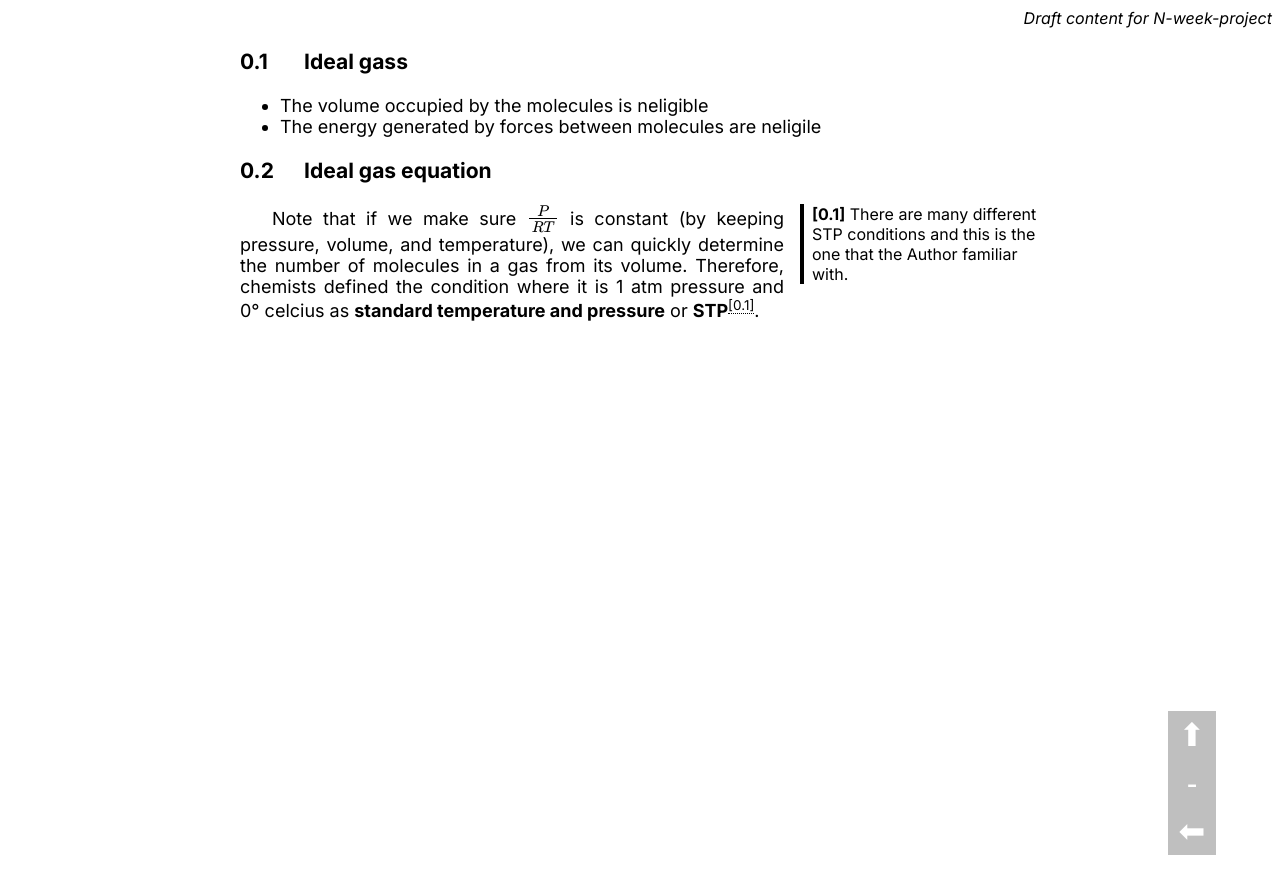
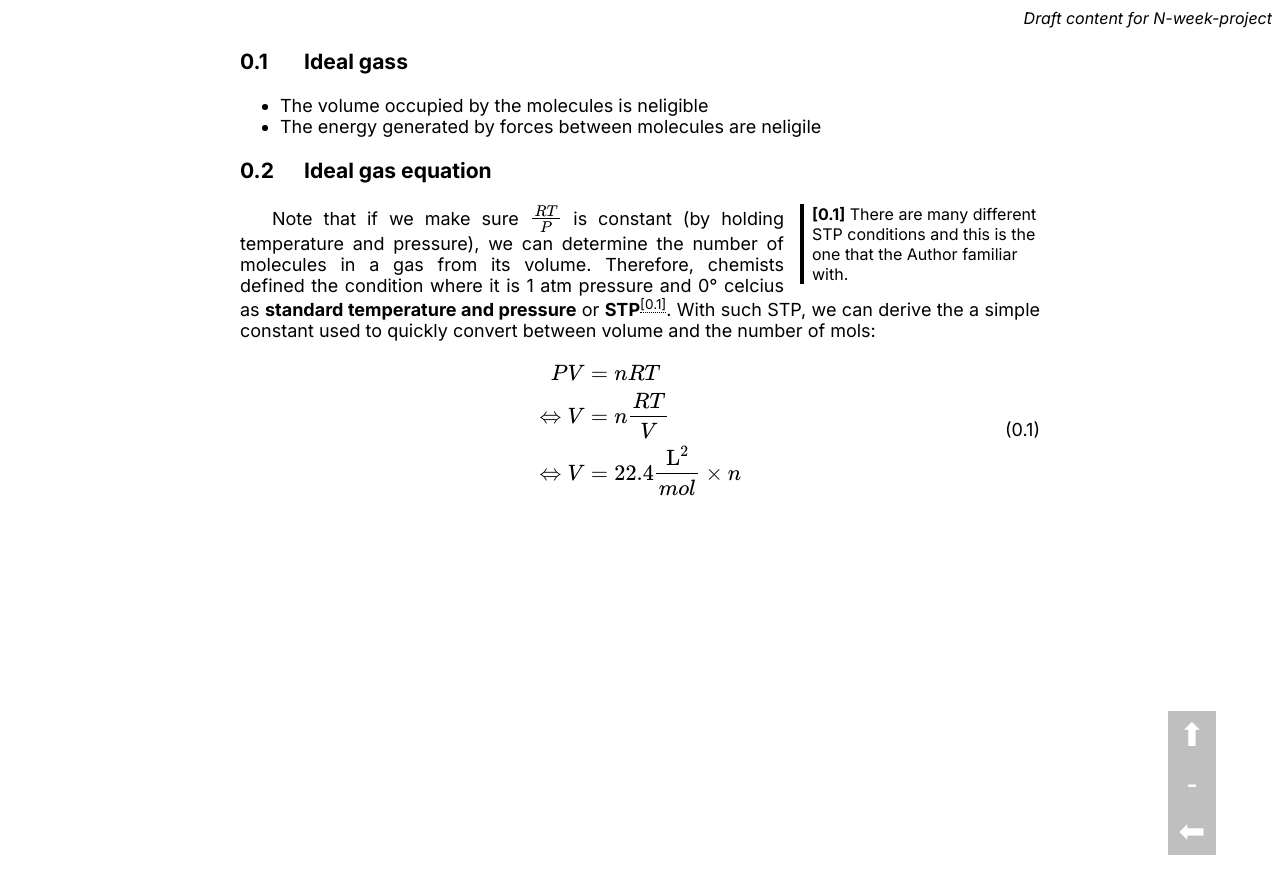
Before and after one commit to LukeNK/n-week-project, a Jekyll site: the page built from drafts/gases.md, in a window 1280 px wide. Shown: the top 894 px of the page. Built offline with Jekyll 4.4.1, drawn with Linux system fonts in a browser that asks for light colours.

Commit message:
Explaination for STP

```diff
--- a/drafts/gases.md
+++ b/drafts/gases.md
@@ -17,4 +17,9 @@ title: Gases
 
 ### Ideal gas equation
 
-Note that if we make sure $\frac{P}{RT}$ is constant (by keeping pressure, volume, and temperature), we can quickly determine the number of molecules in a gas from its volume. Therefore, chemists defined the condition where it is 1 atm pressure and 0&deg; celcius as **standard temperature and pressure** or **STP**<note>There are many different STP conditions and this is the one that the Author familiar with.</note>.
+Note that if we make sure $\frac{RT}{P}$ is constant (by holding temperature and pressure), we can determine the number of molecules in a gas from its volume. Therefore, chemists defined the condition where it is 1 atm pressure and 0&deg; celcius as **standard temperature and pressure** or **STP**<note>There are many different STP conditions and this is the one that the Author familiar with.</note>. With such STP, we can derive the a simple constant used to quickly convert between volume and the number of mols:
+<eq>\begin{aligned}
+    PV &= nRT \\
+    \Leftrightarrow V &= n\frac{RT}{V} \\
+    \Leftrightarrow V &= 22.4 \frac{\text{L}^2}{mol} \times n
+\end{aligned}</eq>
```
